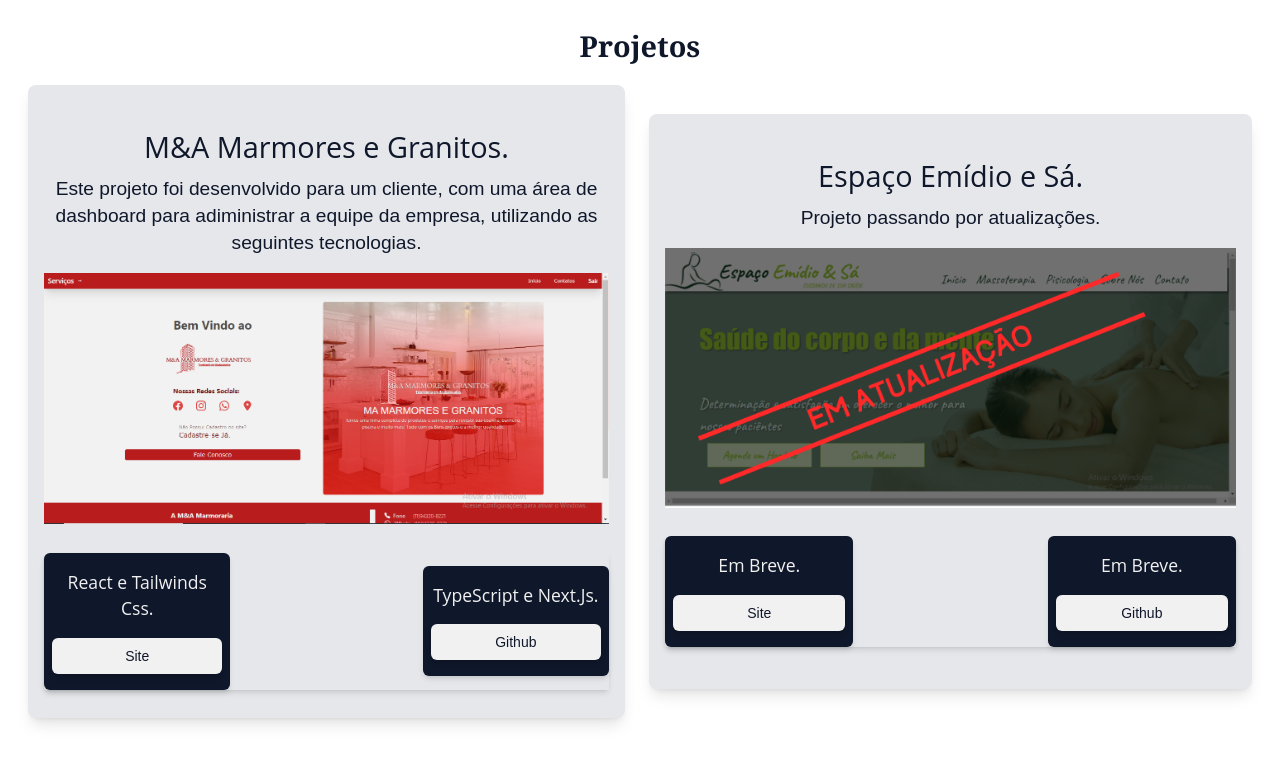
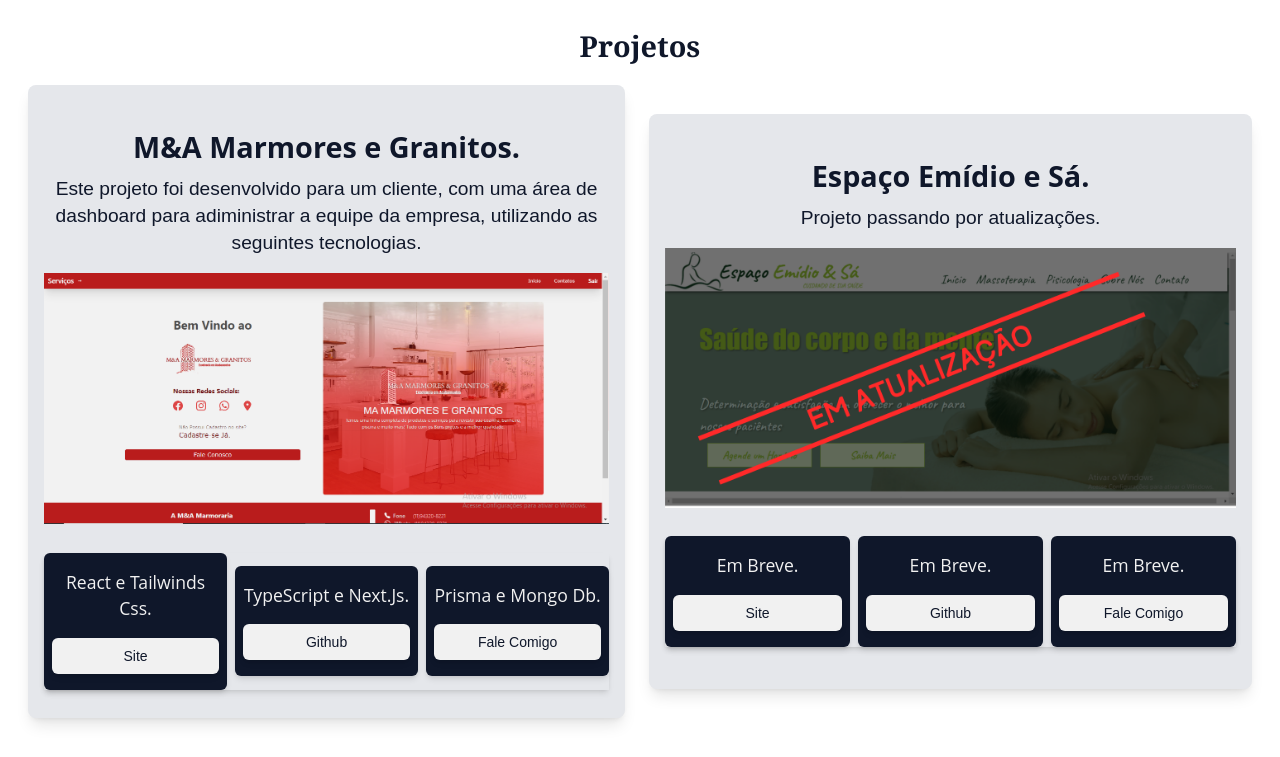
Before and after one commit to Edsonsantos0840/protifolioAntigo, a Next.js app: page / in a window 1280 px wide. Shown: the part 1840-2597 px from the top of the page. Built offline with nearby package versions, Linux system fonts and the light colour scheme.

Commit message:
ajustes card projetos.

```diff
--- a/src/app/components/cards/CardProjeto.tsx
+++ b/src/app/components/cards/CardProjeto.tsx
@@ -47,7 +47,7 @@ export default function CardProjeto(props: PropsCardProjeto): JSX.Element {
         <div className="alinha md:w-[100%] ">
           <div className="flex flex-col md:flex md:justify-around items-center md:my-4 md:gap-2 md:w-[100%]">
             <div className="w-full lg:w-[100%]">
-              <h3 className="text-[var(--corPrincipal)]  md:my-2 text-[1.3rem] md:text-[1.5rem] lg:text-[1.8rem] my-2">
+              <h3 className="text-[var(--corPrincipal)]  md:my-2 text-[1.3rem] md:text-[1.5rem] lg:text-[1.8rem] my-2 font-bold">
                 {props.nome}
               </h3>
               <p className="text-[var(--corPrincipal)] text-[1rem] md:text-[1.4rem] lg:text-[1.2rem] my-2 ">
@@ -69,7 +69,7 @@ export default function CardProjeto(props: PropsCardProjeto): JSX.Element {
                 <BotaoInvertido texto="Github" />
               </Link>
             </div>
-            <div className="conTec hidden ">
+            <div className="conTec hidden md:alinha ">
               <h3 className="tec ">{props.tec3}</h3>
               <Link href={props.whats} target="_blank" className=" w-full ">
                 <BotaoInvertido texto="Fale Comigo" />
--- a/src/app/globals.css
+++ b/src/app/globals.css
@@ -79,7 +79,7 @@
     @apply md:flex md:flex-col lg:flex-row justify-center items-center gap-6 md:px-5 lg:min-w-[45%]
   }
   .conTec {
-    @apply bg-[var(--corPrincipal)] p-2 md:p-4 lg:p-2 md:alinha shadow-md hover:scale-105  hover:bg-[var(--corPrincipalEnd)] rounded-md w-[49%] md:w-[33%] ease-in duration-500
+    @apply bg-[var(--corPrincipal)] p-2 md:p-4 lg:p-2 shadow-md hover:scale-105  hover:bg-[var(--corPrincipalEnd)] rounded-md w-[49%] md:w-[33%] ease-in duration-500
   }
   .tec {
     @apply text-[var(--base)]  text-[1rem] md:text-[1.3rem] lg:text-[1.1rem] md:my-2
```
